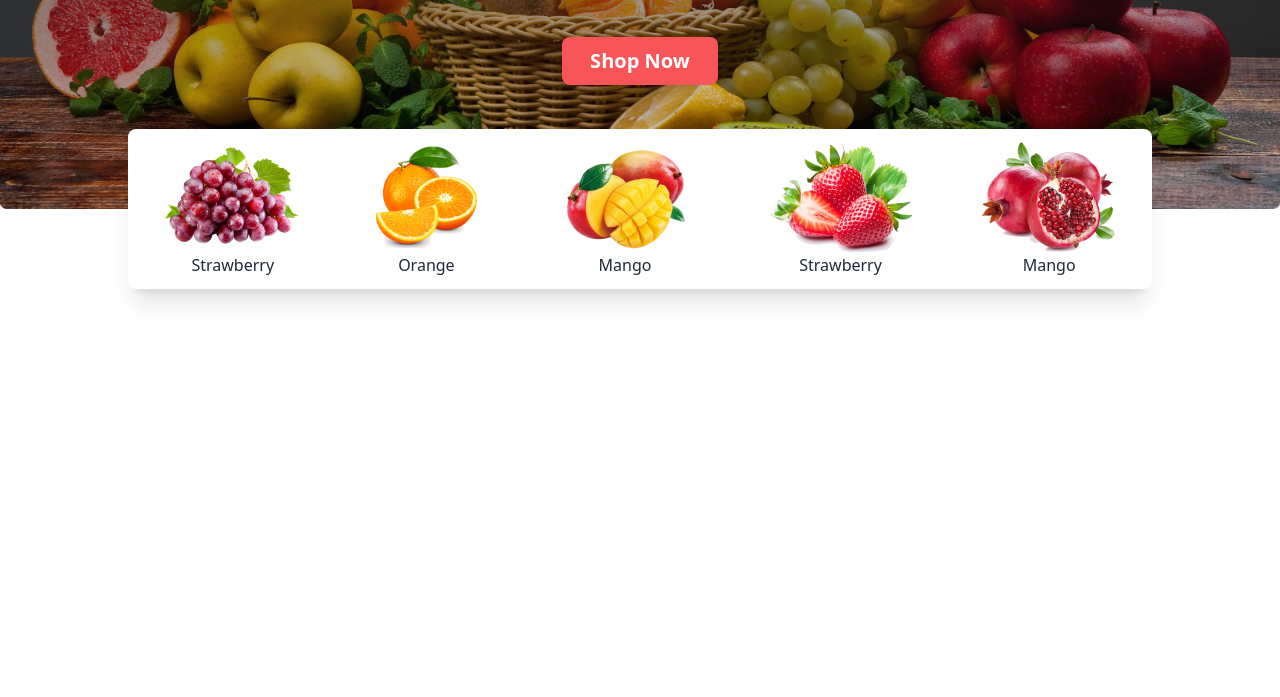
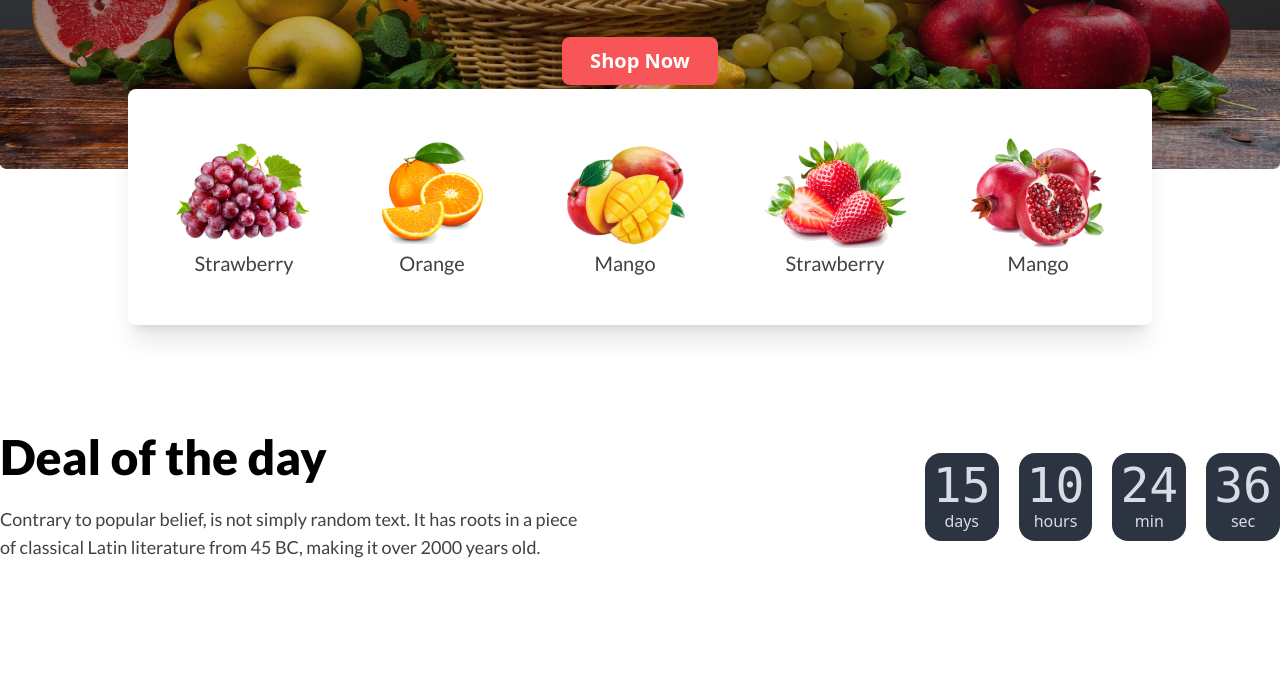
Before and after one commit to nznazmulhuda/fruit-brust, a plain HTML site: page index.html in a window 1280 px wide. Shown: the part 451-1148 px from the top of the page. Before the commit the page ends 800 px from the top, so only its background shows below. Drawn offline with nearby package versions, Linux system fonts and the light colour scheme; grey boxes are pictures that could not be loaded.

Commit message:
Section two done

```diff
--- a/index.html
+++ b/index.html
@@ -54,6 +54,10 @@
 		<style>
 			.lato {
 				font-family: "Lato", sans-serif;
+			}
+
+			.disc {
+				color: rgba(18, 18, 18, 0.8);
 			}
 		</style>
 	</head>
@@ -145,10 +149,10 @@
 		<!-- main part is here -->
 		<main>
 			<!-- Slider and banner -->
-			<section class="container mx-auto mt-14">
+			<section class="container mx-auto mt-14 mb-10 lg:mb-32">
 				<div class="relative">
 					<!-- slider -->
-					<div class="carousel w-full h-[60vh]">
+					<div class="carousel w-full h-[55vh]">
 						<!-- slide 1 -->
 						<div id="slide1" class="carousel-item relative w-full">
 							<!-- background image-->
@@ -165,9 +169,21 @@
 									background-repeat: no-repeat;
 								"
 							>
-								<h1 class="lato w-1/2 text-7xl font-bold text-white text-center mt-16 mb-6">Exotic tastes at your doorstep</h1>
-								<p class="text-center w-1/2 text-white font-medium text-lg lato mb-8">We supply highly quality organic products</p>
-								<button class="btn hover:bg-theme bg-theme border-none px-7 text-white font-bold text-xl">Shop Now</button>
+								<h1
+									class="lato w-1/2 text-7xl font-bold text-white text-center mt-16 mb-6"
+								>
+									Exotic tastes at your doorstep
+								</h1>
+								<p
+									class="text-center w-1/2 text-white font-medium text-lg lato mb-8"
+								>
+									We supply highly quality organic products
+								</p>
+								<button
+									class="btn hover:bg-theme bg-theme border-none px-7 text-white font-bold text-xl"
+								>
+									Shop Now
+								</button>
 							</div>
 
 							<!-- side arrow -->
@@ -195,9 +211,21 @@
 									background-repeat: no-repeat;
 								"
 							>
-								<h1 class="lato w-1/2 text-7xl font-bold text-white text-center mt-16 mb-6">Exotic tastes at your doorstep</h1>
-								<p class="text-center w-1/2 text-white font-medium text-lg lato mb-8">We supply highly quality organic products</p>
-								<button class="btn hover:bg-theme bg-theme border-none px-7 text-white font-bold text-xl">Shop Now</button>
+								<h1
+									class="lato w-1/2 text-7xl font-bold text-white text-center mt-16 mb-6"
+								>
+									Exotic tastes at your doorstep
+								</h1>
+								<p
+									class="text-center w-1/2 text-white font-medium text-lg lato mb-8"
+								>
+									We supply highly quality organic products
+								</p>
+								<button
+									class="btn hover:bg-theme bg-theme border-none px-7 text-white font-bold text-xl"
+								>
+									Shop Now
+								</button>
 							</div>
 
 							<!-- sider arrow -->
@@ -225,9 +253,21 @@
 									background-repeat: no-repeat;
 								"
 							>
-								<h1 class="lato w-1/2 text-7xl font-bold text-white text-center mt-16 mb-6">Exotic tastes at your doorstep</h1>
-								<p class="text-center w-1/2 text-white font-medium text-lg lato mb-8">We supply highly quality organic products</p>
-								<button class="btn hover:bg-theme bg-theme border-none px-7 text-white font-bold text-xl">Shop Now</button>
+								<h1
+									class="lato w-1/2 text-7xl font-bold text-white text-center mt-16 mb-6"
+								>
+									Exotic tastes at your doorstep
+								</h1>
+								<p
+									class="text-center w-1/2 text-white font-medium text-lg lato mb-8"
+								>
+									We supply highly quality organic products
+								</p>
+								<button
+									class="btn hover:bg-theme bg-theme border-none px-7 text-white font-bold text-xl"
+								>
+									Shop Now
+								</button>
 							</div>
 
 							<!-- side arrow -->
@@ -255,9 +295,21 @@
 									background-repeat: no-repeat;
 								"
 							>
-								<h1 class="lato w-1/2 text-7xl font-bold text-white text-center mt-16 mb-6">Exotic tastes at your doorstep</h1>
-								<p class="text-center w-1/2 text-white font-medium text-lg lato mb-8">We supply highly quality organic products</p>
-								<button class="btn hover:bg-theme bg-theme border-none px-7 text-white font-bold text-xl">Shop Now</button>
+								<h1
+									class="lato w-1/2 text-7xl font-bold text-white text-center mt-16 mb-6"
+								>
+									Exotic tastes at your doorstep
+								</h1>
+								<p
+									class="text-center w-1/2 text-white font-medium text-lg lato mb-8"
+								>
+									We supply highly quality organic products
+								</p>
+								<button
+									class="btn hover:bg-theme bg-theme border-none px-7 text-white font-bold text-xl"
+								>
+									Shop Now
+								</button>
 							</div>
 
 							<!-- side arrow -->
@@ -271,26 +323,103 @@
 					</div>
 
 					<!-- bottom list -->
-					<div class="left-1/2 -translate-x-1/2 -translate-y-20 absolute  w-[80%] h-[20vh] bg-white hidden lg:flex items-center justify-around shadow-xl rounded-lg">
+					<div
+						class="left-1/2 -translate-x-1/2 -translate-y-20 absolute w-[80%] bg-white hidden lg:flex items-center justify-evenly shadow-xl rounded-lg gap-4"
+					>
 						<div class="flex flex-col items-center justify-center">
-							<img src="./images/fruit1.png" alt="">
-							<h1>Strawberry</h1>
+							<img
+								class="mt-12"
+								src="./images/fruit1.png"
+								alt=""
+							/>
+							<h1 class="disc lato text-xl font mb-12">
+								Strawberry
+							</h1>
 						</div>
 						<div class="flex flex-col items-center justify-center">
-							<img src="./images/fruit2.png" alt="">
-							<h1>Orange</h1>
+							<img
+								class="mt-12"
+								src="./images/fruit2.png"
+								alt=""
+							/>
+							<h1 class="disc lato text-xl font mb-12">Orange</h1>
 						</div>
 						<div class="flex flex-col items-center justify-center">
-							<img src="./images/fruit3.png" alt="">
-							<h1>Mango</h1>
+							<img
+								class="mt-12"
+								src="./images/fruit3.png"
+								alt=""
+							/>
+							<h1 class="disc lato text-xl font mb-12">Mango</h1>
 						</div>
 						<div class="flex flex-col items-center justify-center">
-							<img src="./images/fruit4.png" alt="">
-							<h1>Strawberry</h1>
+							<img
+								class="mt-12"
+								src="./images/fruit4.png"
+								alt=""
+							/>
+							<h1 class="disc lato text-xl font mb-12">
+								Strawberry
+							</h1>
 						</div>
 						<div class="flex flex-col items-center justify-center">
-							<img src="./images/fruit5.png" alt="">
-							<h1>Mango</h1>
+							<img
+								class="mt-12"
+								src="./images/fruit5.png"
+								alt=""
+							/>
+							<h1 class="disc lato text-xl font mb-12">Mango</h1>
+						</div>
+					</div>
+				</div>
+			</section>
+
+			<!-- Deal of the day -->
+			<section class="container mx-auto">
+				<div class="w-full h-[50vh] flex flex-col gap-10 lg:flex-row items-center justify-between">
+					<!-- side content -->
+					<div>
+						<h1 class="lato font-extrabold text-center lg:text-left text-5xl text-black mb-6">Deal of the day</h1>
+						<p class="w-2/3 text-center mx-auto lg:mx-0 lg:text-left disc lato text-lg font-medium">Contrary to popular belief, is not simply random text. It has roots in a piece of classical Latin literature from 45 BC, making it over 2000 years old.</p>
+					</div>
+
+					<!-- timer -->
+					<div class="mx-auto">
+						<div
+							class="grid grid-flow-col gap-5 text-center auto-cols-max"
+						>
+							<div
+								class="flex flex-col p-2 bg-neutral rounded-box text-neutral-content"
+							>
+								<span class="countdown font-mono text-5xl">
+									<span style="--value: 15"></span>
+								</span>
+								days
+							</div>
+							<div
+								class="flex flex-col p-2 bg-neutral rounded-box text-neutral-content"
+							>
+								<span class="countdown font-mono text-5xl">
+									<span style="--value: 10"></span>
+								</span>
+								hours
+							</div>
+							<div
+								class="flex flex-col p-2 bg-neutral rounded-box text-neutral-content"
+							>
+								<span class="countdown font-mono text-5xl">
+									<span style="--value: 24"></span>
+								</span>
+								min
+							</div>
+							<div
+								class="flex flex-col p-2 bg-neutral rounded-box text-neutral-content"
+							>
+								<span class="countdown font-mono text-5xl">
+									<span style="--value: 36"></span>
+								</span>
+								sec
+							</div>
 						</div>
 					</div>
 				</div>
```
